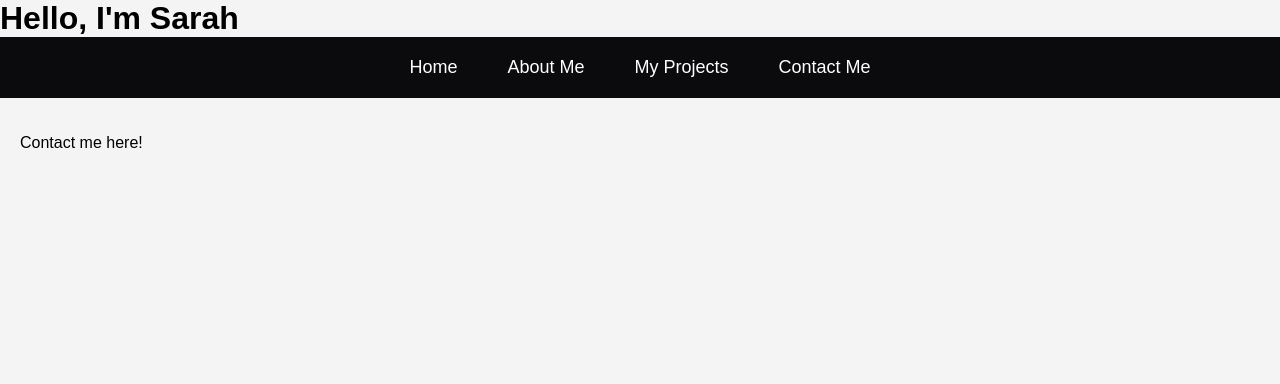
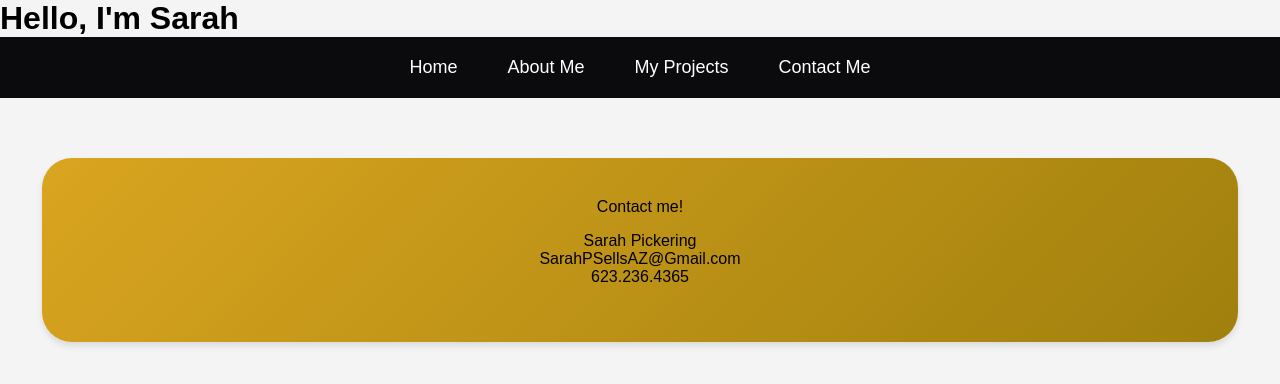
Before and after one commit to sarahpickering/sarah-portfolio, a React (Create React App) app: page /contact in a window 1280 px wide. Shown: the top 384 px of the page. Built offline with nearby package versions, Linux system fonts and the light colour scheme.

Commit message:
update routing, add contact info, update font color

```diff
--- a/src/Components/AboutMe.js
+++ b/src/Components/AboutMe.js
@@ -1,13 +1,13 @@
 import React from 'react';
 import styled from 'styled-components';
-import { SectionContainer } from '../Styles/globalStyle';
+import { SectionContainer, SectionTitle, SectionText } from './Styles/globalStyle';
 
 
 const EntireContainer = styled.div`
   display: flex;
   justify-content: center;
   gap: 20px;
-  background-color: #0b0b0d;
+  background-color:rgb(247, 247, 251);
   padding: 10px;
 `;
 
--- a/src/Components/Contact.js
+++ b/src/Components/Contact.js
@@ -1,8 +1,15 @@
-import React from 'react'
+import React from 'react';
+import styled from 'styled-components';
+import { SectionContainer, SectionTitle, SectionText } from './Styles/globalStyle';
 
 const Contact = () => {
     return (
-        <p>Contact me here!</p>
+        <SectionContainer>
+        <h>Contact me!</h>
+        <p>Sarah Pickering<br></br>
+        SarahPSellsAZ@Gmail.com<br></br>
+        623.236.4365</p>
+        </SectionContainer>
     )
 }
 
--- a/src/Components/Header.js
+++ b/src/Components/Header.js
@@ -1,4 +1,6 @@
-import React from 'react'
+import React from 'react';
+import styled from 'styled-components';
+import { SectionContainer, SectionTitle, SectionText } from './Styles/globalStyle';
 
 const Header = () => {
     return (
--- a/src/Components/LandingPage.js
+++ b/src/Components/LandingPage.js
@@ -1,6 +1,9 @@
 import React from 'react';
 import AboutMe from './AboutMe';
 import styled from 'styled-components';
+import { SectionContainer, SectionTitle, SectionText } from './Styles/globalStyle';
+
+
 
 const LandingPage = () => {
     return (
--- a/src/Components/MyProjects.js
+++ b/src/Components/MyProjects.js
@@ -1,4 +1,6 @@
-import React from 'react'
+import React from 'react';
+import styled from 'styled-components';
+import { SectionContainer, SectionTitle, SectionText } from './Styles/globalStyle';
 
 const MyProjects = () => {
     return (
--- a/src/Components/NavBar.js
+++ b/src/Components/NavBar.js
@@ -1,6 +1,7 @@
 import React from 'react';
 import { Link } from 'react-router-dom';
 import styled from 'styled-components';
+import { SectionContainer, SectionTitle, SectionText } from './Styles/globalStyle';
 
 // Styled Components for Navbar
 const Nav = styled.nav`
--- a/src/Styles/globalStyle.js
+++ b/src/Components/Styles/globalStyle.js
@@ -5,7 +5,7 @@ export const SectionContainer = styled.div`
   flex-direction: column;
   align-items: center;
   justify-content: center;
-  background: linear-gradient(135deg, #0D7377, #14FFEC);
+  background: linear-gradient(135deg,rgb(218,165,32),rgb(160, 128, 13));
   box-shadow: 0 4px 6px rgba(0, 0, 0, 0.1);
   padding: 40px;
   border-radius: 30px;
@@ -27,7 +27,7 @@ export const SectionContainer = styled.div`
 
 export const SectionTitle = styled.h2`
   font-size: 2.5rem;
-  color: #212121;
+  color:rgb(249, 244, 244);
   @media (max-width: 768px) { font-size: 2rem; }
   @media (max-width: 480px) { font-size: 1.5rem; }
 `;
@@ -35,7 +35,7 @@ export const SectionTitle = styled.h2`
 export const SectionText = styled.div`
   p {
     font-size: 1.2rem;
-    color: #323232;
+    color:rgb(249, 242, 242);
     @media (max-width: 768px) { font-size: 1.1rem; }
     @media (max-width: 480px) { font-size: 1rem; }
   }
```
